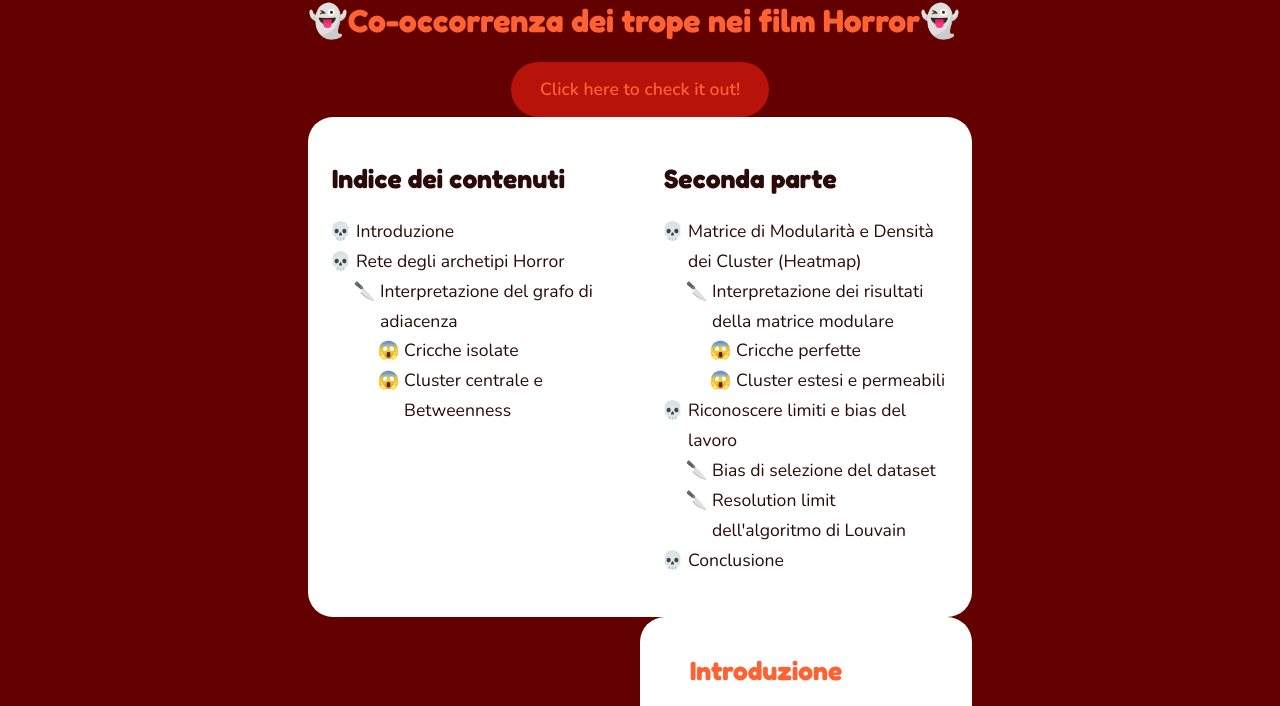
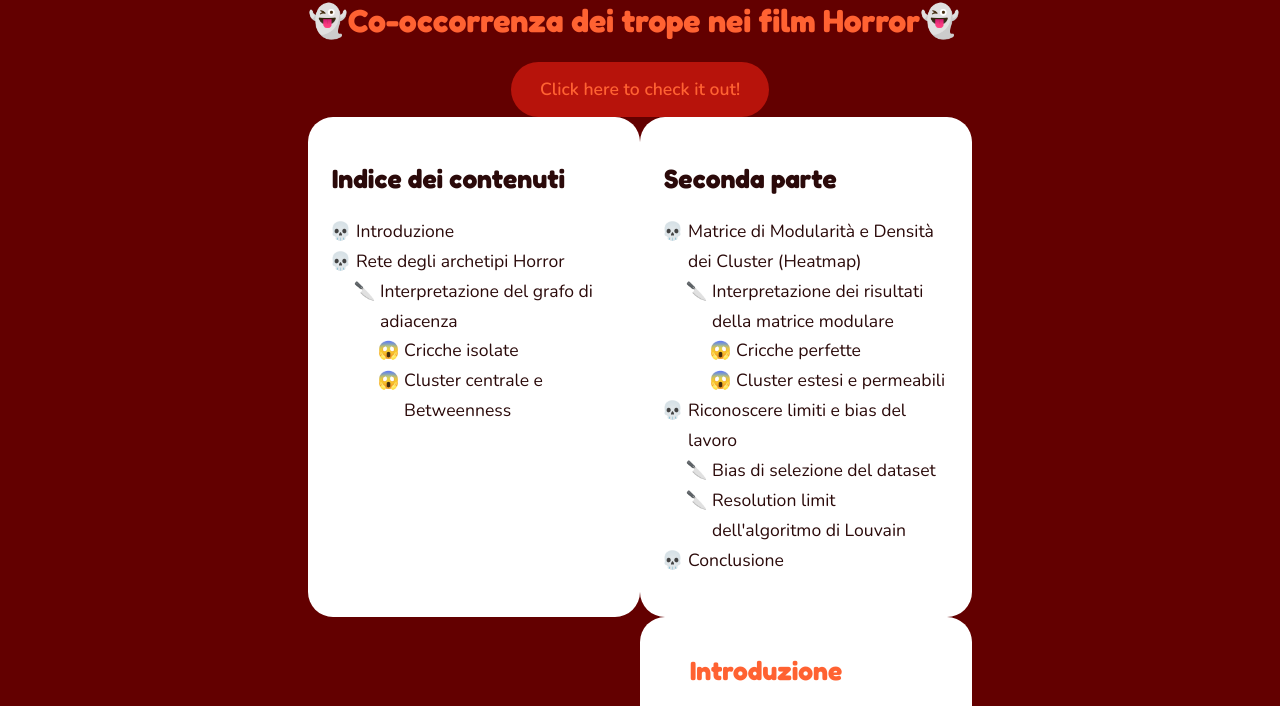
Before and after one commit to AuroraCodingForFun/BlogSite, a Jekyll site: the page built from _posts/2026-10-11-Social-Network-Analysis.md, in a window 1280 px wide. Shown: the part 721-1427 px from the top of the page. Built offline with Jekyll 4.4.1, drawn with Linux system fonts in a browser that asks for light colours.

Commit message:
Adjust styling and layout for content sections

```diff
--- a/_posts/2026-10-11-Social-Network-Analysis.md
+++ b/_posts/2026-10-11-Social-Network-Analysis.md
@@ -21,10 +21,10 @@ favicon: /images/favicons/halloween.png
    <a class="button" href="https://github.com/AuroraCodingForFun/SocialNetworkAnalysisProject"> Click here to check it out! </a>
    </div>
 
-<div style="display: grid; grid-template-columns: repeat(auto-fit, minmax(16rem, 1fr)); gap: 0;">
+<div style="display: grid; grid-template-columns: repeat(auto-fit, minmax(16rem, 1fr)); gap: 5;">
 
   <!-- Pagina sinistra -->
-  <div style="background-color: white; color: #2b0a0a; padding: 1.5rem; border-radius: 25px 0 0 25px;">
+  <div style="background-color: white; color: #2b0a0a; padding: 1.5rem; border-radius: 25px 25px 25px 25px;">
     <h2>Indice dei contenuti</h2>
     <ul style="list-style-type: '💀 '; padding-left: 1.5rem;">
       <li>Introduzione</li>
@@ -42,7 +42,7 @@ favicon: /images/favicons/halloween.png
   </div>
 
   <!-- Pagina destra -->
-  <div style="background-color: white; color: #2b0a0a; padding: 1.5rem; border-radius: 0 25px 25px 0;">
+  <div style="background-color: white; color: #2b0a0a; padding: 1.5rem; border-radius: 25px 25px 25px 25px;">
     <h2>Seconda parte</h2>
     <ul style="list-style-type: '💀 '; padding-left: 1.5rem;">
       <li>Matrice di Modularità e Densità dei Cluster (Heatmap)
```
